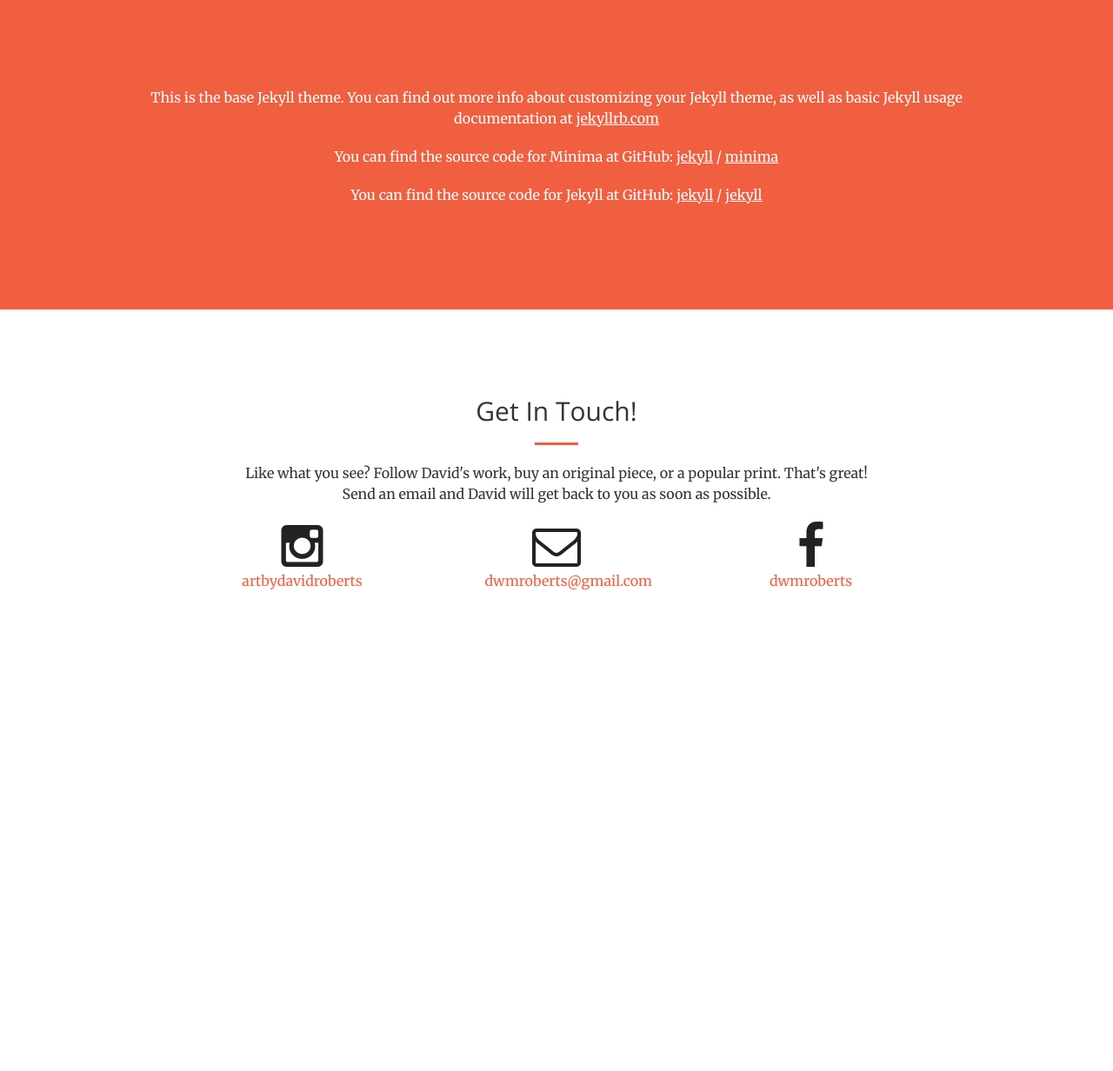
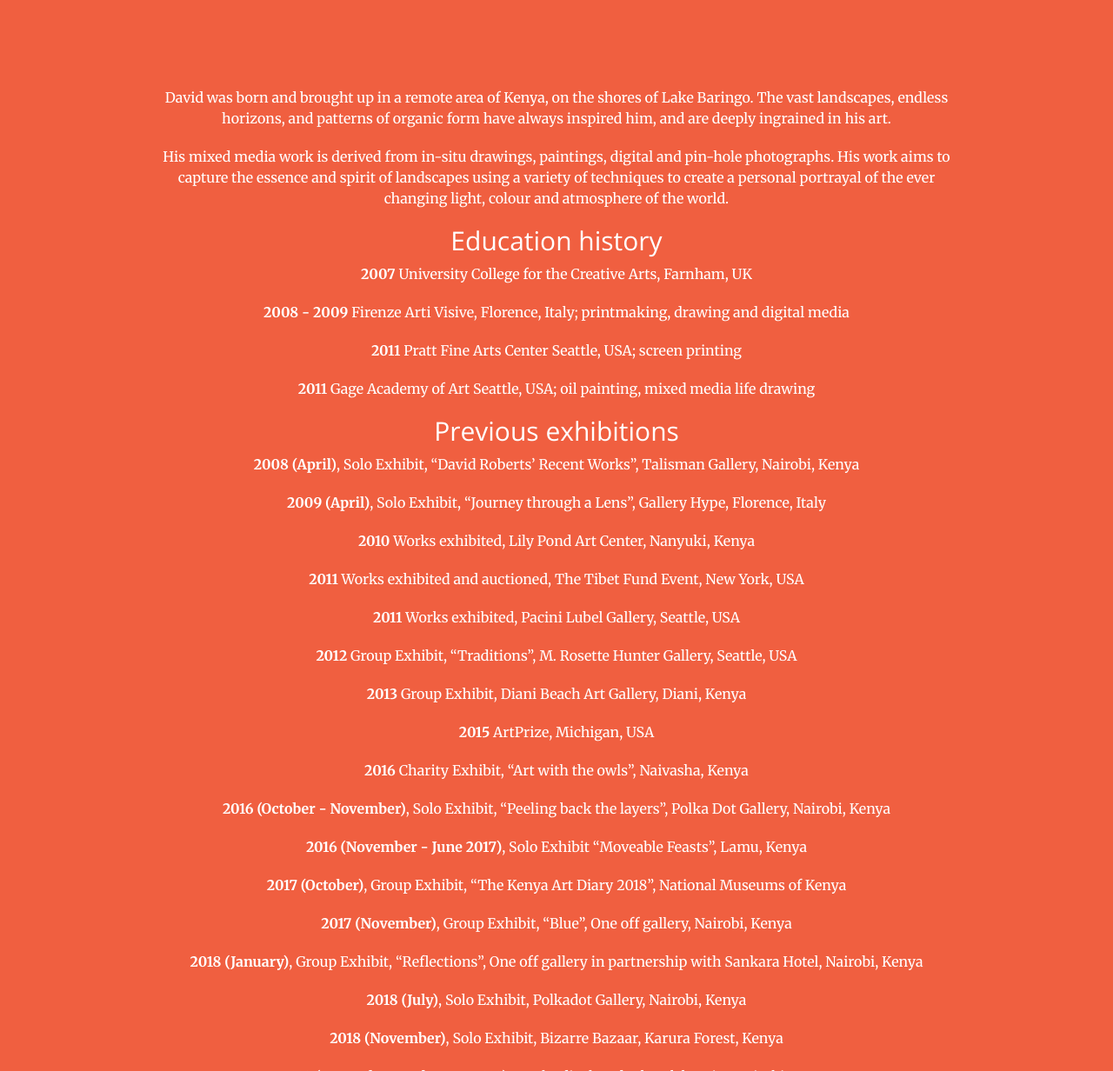
Before and after one commit to dwmroberts/dwmroberts.github.io, a Jekyll site: the page built from about.markdown, in a window 1280 px wide and 1400 px high. Shown: the part 168-1400 px from the top of the window at 87% size. Built offline with Jekyll 4.4.1, drawn with Linux system fonts in a browser that asks for light colours; some of the changed text lies outside the part shown.

Commit message:
add cv to about

```diff
--- a/about.markdown
+++ b/about.markdown
@@ -4,15 +4,60 @@
 permalink: /about/
 ---
 
-This is the base Jekyll theme. You can find out more info about customizing your Jekyll theme, as well as basic Jekyll usage documentation at [jekyllrb.com](https://jekyllrb.com/)
+David was born and brought up in a remote area of Kenya, on the shores of Lake Baringo. The vast landscapes, endless horizons, and patterns of organic form have always inspired him, and are deeply ingrained in his art.
 
-You can find the source code for Minima at GitHub:
-[jekyll][jekyll-organization] /
-[minima](https://github.com/jekyll/minima)
+His mixed media work is derived from in-situ drawings, paintings, digital and pin-hole photographs. His work aims to capture the essence and spirit of landscapes using a variety of techniques to create a personal portrayal of the ever changing light, colour and atmosphere of the world.
 
-You can find the source code for Jekyll at GitHub:
-[jekyll][jekyll-organization] /
-[jekyll](https://github.com/jekyll/jekyll)
+## Education history
 
+__2007__ University College for the Creative Arts, Farnham, UK
 
-[jekyll-organization]: https://github.com/jekyll
+__2008 - 2009__ Firenze Arti Visive, Florence, Italy; printmaking, drawing and digital media
+
+__2011__ Pratt Fine Arts Center Seattle, USA; screen printing
+
+__2011__ Gage Academy of Art Seattle, USA; oil painting, mixed media life drawing
+
+## Previous exhibitions
+
+__2008 (April)__, Solo Exhibit, “David Roberts’ Recent Works”, Talisman Gallery, Nairobi, Kenya
+
+__2009 (April)__, Solo Exhibit, “Journey through a Lens”, Gallery Hype, Florence, Italy
+
+__2010__ Works exhibited, Lily Pond Art Center, Nanyuki, Kenya
+
+__2011__ Works exhibited and auctioned, The Tibet Fund Event, New York, USA
+
+__2011__ Works exhibited, Pacini Lubel Gallery, Seattle, USA
+
+__2012__ Group Exhibit, “Traditions”, M. Rosette Hunter Gallery, Seattle, USA
+
+__2013__ Group Exhibit, Diani Beach Art Gallery, Diani, Kenya
+
+__2015__ ArtPrize, Michigan, USA
+
+__2016__ Charity Exhibit, “Art with the owls”, Naivasha, Kenya
+
+__2016 (October - November)__, Solo Exhibit, “Peeling back the layers”, Polka Dot Gallery, Nairobi, Kenya
+
+__2016 (November - June 2017)__, Solo Exhibit “Moveable Feasts”, Lamu, Kenya
+
+__2017 (October)__,  Group Exhibit, “The Kenya Art Diary 2018”, National Museums of Kenya
+
+__2017 (November)__, Group Exhibit, “Blue”, One off gallery, Nairobi, Kenya
+
+__2018 (January)__, Group Exhibit, “Reflections”, One off gallery in partnership with Sankara Hotel, Nairobi, Kenya
+
+__2018 (July)__, Solo Exhibit, Polkadot Gallery, Nairobi, Kenya
+
+__2018 (November)__, Solo Exhibit, Bizarre Bazaar, Karura Forest, Kenya
+
+__2018 (November - February 2019)__, Works displayed, The Alchemist, Nairobi, Kenya
+
+__2018 (November)__, Group Exhibit, Polkadot Gallery, Christmas show, Nairobi, Kenya
+
+__2019 (October and November)__, Group Exhibit, “The Kenya Art Diary 2020”, Heinrich Boell Foundation
+
+__2019 (July)__, Group Exhibit, Soames Hotel, Nanyuki Kenya
+
+__2019 (August - December)__, Solo Exhibit, Soames Hotel, Nanyuki Kenya
--- a/index.markdown
+++ b/index.markdown
@@ -13,8 +13,6 @@
     title: Flowers
   - image_path: /img/portfolio/ink-stains.jpg
     title: Ink stains
-  - image_path: /img/portfolio/ink-streaks.jpg
-    title: Ink streaks
   - image_path: /img/portfolio/insects.jpg
     title: Insects
   - image_path: /img/portfolio/milgis.jpg
--- a/js/main.js
+++ b/js/main.js
@@ -22,7 +22,8 @@
      swipe: false,
      slide: '.header-content',
      arrows: false,
-     pauseOnFocus: false
+     pauseOnFocus: false,
+     pauseOnHover: false
    });
 
 }))
```
